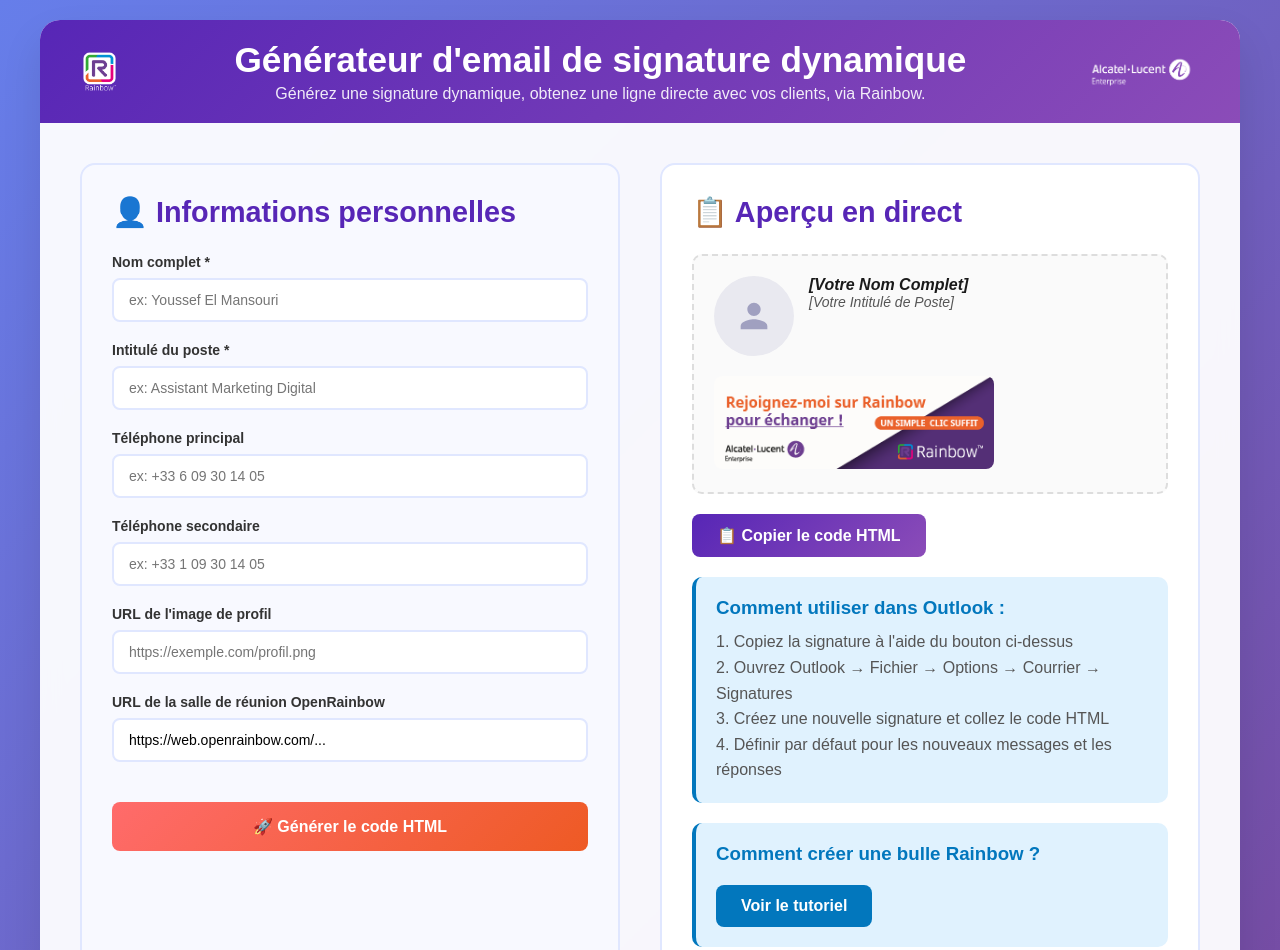
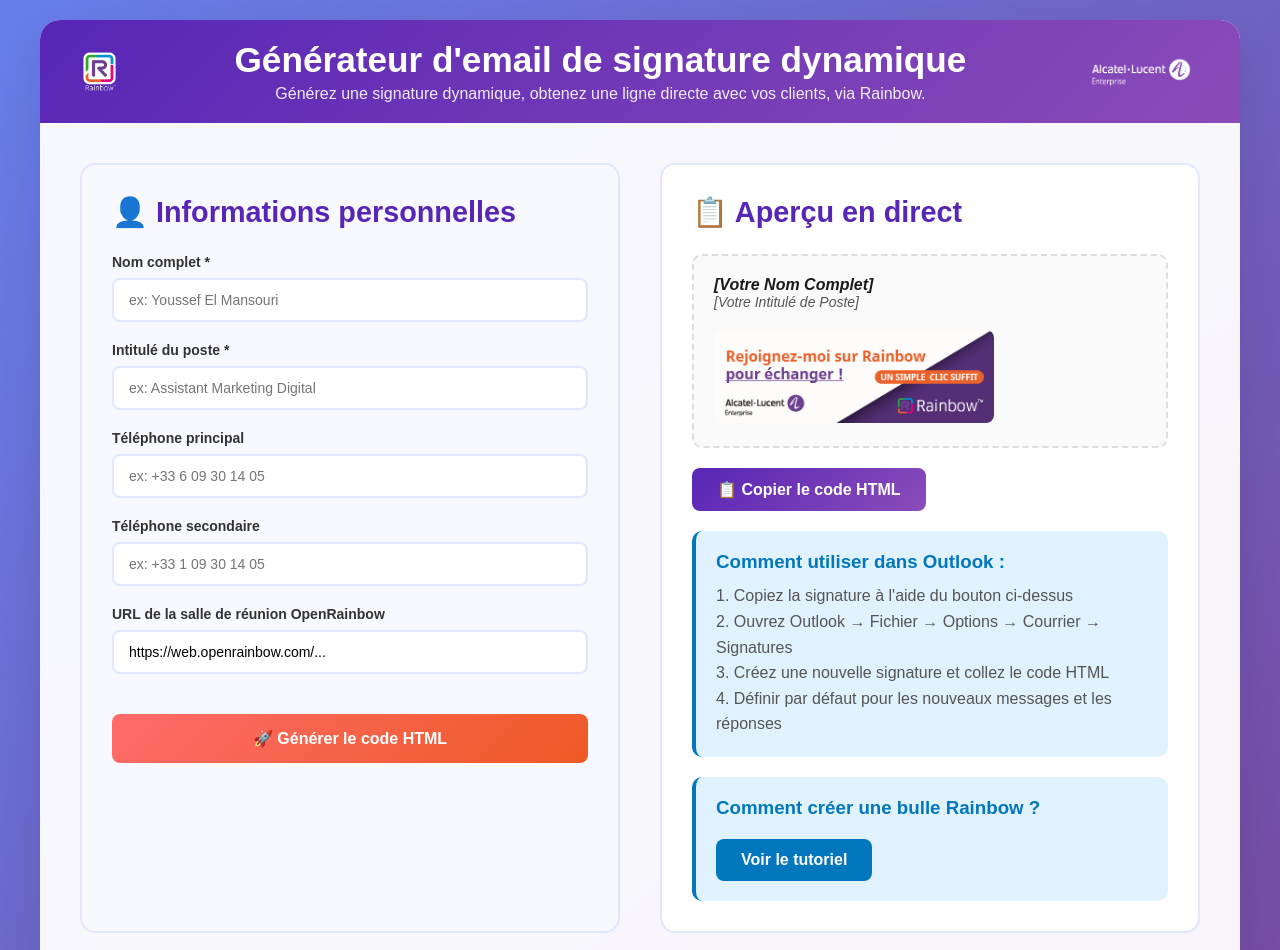
Before and after one commit to saruencg/signature, a plain HTML site: page index.html in a window 1280 px wide. Shown: the top 950 px of the page. Drawn offline with Linux system fonts and the light colour scheme.

Commit message:
Update index.html TO REMVE PP

```diff
--- a/index.html
+++ b/index.html
@@ -197,24 +197,7 @@
         /* STYLES POUR L'APERÇU DE LA SIGNATURE */
         .email-signature { font-family: Arial, sans-serif; font-size: 14px; color: #000; }
         .email-signature table { border-collapse: collapse; margin: 0; padding: 0; }
-        .email-signature img.pfp-image { border-radius: 8px; }
         .placeholder-text { color: #999; font-style: italic; }
-
-        .pfp-placeholder {
-            width: 80px;
-            height: 80px;
-            border-radius: 50%;
-            background-color: #e9e9f0;
-            display: flex;
-            align-items: center;
-            justify-content: center;
-        }
-        .pfp-placeholder svg {
-            width: 40px;
-            height: 40px;
-            fill: #a0a0c0;
-        }
-
 
         .success-message {
             background: #d4edda;
@@ -287,7 +270,6 @@
                 <div class="form-group"><label for="jobTitle">Intitulé du poste *</label><input type="text" id="jobTitle" placeholder="ex: Assistant Marketing Digital" required></div>
                 <div class="form-group"><label for="phone1">Téléphone principal</label><input type="tel" id="phone1" placeholder="ex: +33 6 09 30 14 05"></div>
                 <div class="form-group"><label for="phone2">Téléphone secondaire</label><input type="tel" id="phone2" placeholder="ex: +33 1 09 30 14 05"></div>
-                <div class="form-group"><label for="profileImage">URL de l'image de profil</label><input type="url" id="profileImage" placeholder="https://exemple.com/profil.png"></div>
                 <div class="form-group"><label for="meetingRoom">URL de la salle de réunion OpenRainbow</label><input type="url" id="meetingRoom" value="https://web.openrainbow.com/..." placeholder="https://web.openrainbow.com/rb/..."></div>
                 <button class="btn generate-button" id="generateButton">🚀 Générer le code HTML</button>
             </div>
@@ -299,11 +281,6 @@
                         <table cellpadding="0" cellspacing="0">
                             <tbody>
                                 <tr>
-                                    <td style="padding-right:15px; vertical-align: top;" id="preview-pfp-container">
-                                        <div class="pfp-placeholder">
-                                            <svg xmlns="http://www.w3.org/2000/svg" viewBox="0 0 24 24"><path d="M12 12c2.21 0 4-1.79 4-4s-1.79-4-4-4-4 1.79-4 4 1.79 4 4 4zm0 2c-2.67 0-8 1.34-8 4v2h16v-2c0-2.66-5.33-4-8-4z"></path></svg>
-                                        </div>
-                                    </td>
                                     <td style="vertical-align: top;">
                                         <strong style="font-size:16px; color:#1a1a1a;" id="preview-name" class="placeholder-text">[Votre Nom Complet]</strong><br>
                                         <span style="color:#555;" id="preview-title" class="placeholder-text">[Votre Intitulé de Poste]</span><br>
@@ -354,15 +331,11 @@
             const copyButton = document.getElementById('copyButton');
             let generatedSignatureHTML = '';
 
-            const pfpContainer = document.getElementById('preview-pfp-container');
-            const defaultPfpHTML = pfpContainer.innerHTML;
-
             function updatePreview() {
                 const fullName = document.getElementById('fullName').value.trim();
                 const jobTitle = document.getElementById('jobTitle').value.trim();
                 const phone1 = document.getElementById('phone1').value.trim();
                 const phone2 = document.getElementById('phone2').value.trim();
-                const profileImage = document.getElementById('profileImage').value.trim();
                 const meetingRoom = document.getElementById('meetingRoom').value.trim();
 
                 // Mettre à jour le nom
@@ -380,13 +353,6 @@
                 document.getElementById('preview-phone1-container').style.display = phone1 ? 'inline' : 'none';
                 document.getElementById('preview-phone2').textContent = phone2;
                 document.getElementById('preview-phone2-container').style.display = phone2 ? 'inline' : 'none';
-
-                // Mettre à jour l'image de profil
-                if (profileImage) {
-                    pfpContainer.innerHTML = `<img src="${profileImage}" alt="Profile" width="80" class="pfp-image">`;
-                } else {
-                    pfpContainer.innerHTML = defaultPfpHTML;
-                }
 
                 // Mettre à jour le lien Rainbow
                 const rainbowContainer = document.getElementById('preview-rainbow-container');
@@ -409,13 +375,6 @@
                     debounceTimer = setTimeout(updatePreview, 300);
                 });
             });
-
-            // Action du bouton "Générer" (qui devient maintenant juste un "préparateur" pour la copie)
-            //document.getElementById('generateButton').addEventListener('click', () => {
-            //    generatedSignatureHTML = document.getElementById('signaturePreview').innerHTML;
-            //    alert('Code HTML prêt à être copié !');
-            //    copyButton.click();
-            //});
 
             // Action du bouton "Copier"
             copyButton.addEventListener('click', async () => {
@@ -462,22 +421,22 @@
                 {
                     title: "Première étape : Nommer la bulle",
                     description: "Donnez un nom et un sujet (optionnel) à votre nouvelle bulle, puis cliquez sur 'Suivant'.",
-                    imgSrc: "name.png" // REMPLACEZ PAR VOTRE LIEN
+                    imgSrc: "name.png"
                 },
                 {
                     title: "Deuxième étape : Inviter des participants",
                     description: "Recherchez et ajoutez les membres de votre équipe ou des contacts externes à votre bulle (Dans notre cas, aucune personne ne sera ajoutée).",
-                    imgSrc: "add.png" // REMPLACEZ PAR VOTRE LIEN
+                    imgSrc: "add.png"
                 },
                 {
                     title: "Troisième étape : Accéder aux paramètres",
                     description: "Ouvrez le menu des options (•••), puis sélectionnez 'Paramètres de cette bulle'. Apres 'Nettoyer la bulle'",
-                    imgSrc: "clean.png" // REMPLACEZ PAR VOTRE LIEN
+                    imgSrc: "clean.png"
                 },
                 {
                     title: "Quatrième étape : Obtenir le lien de partage",
                     description: "Dans l'onglet 'Partager', copiez le lien public pour l'ajouter à votre signature.",
-                    imgSrc: "attente.png" // REMPLACEZ PAR VOTRE LIEN
+                    imgSrc: "attente.png"
                 }
             ];
 
```
